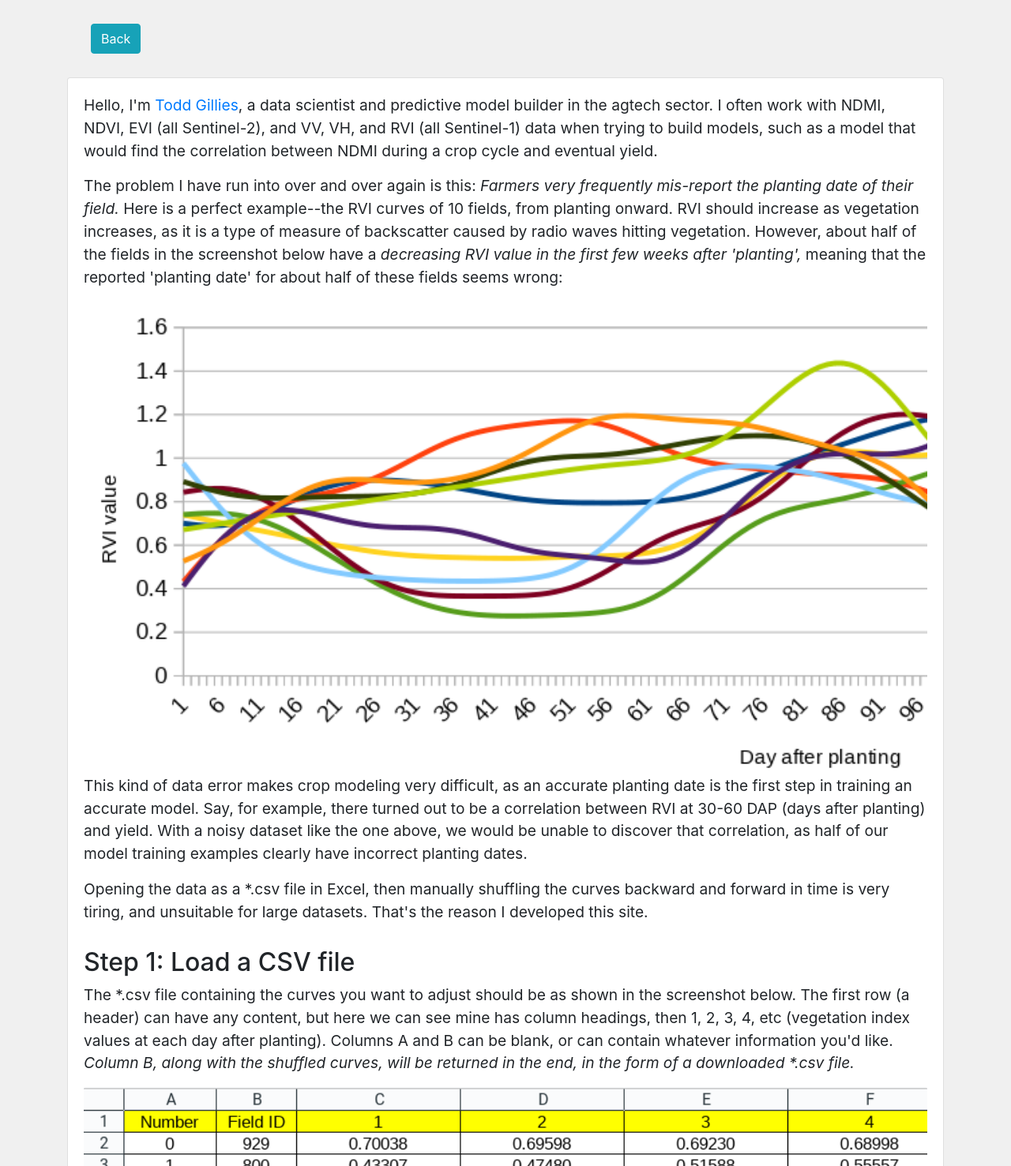
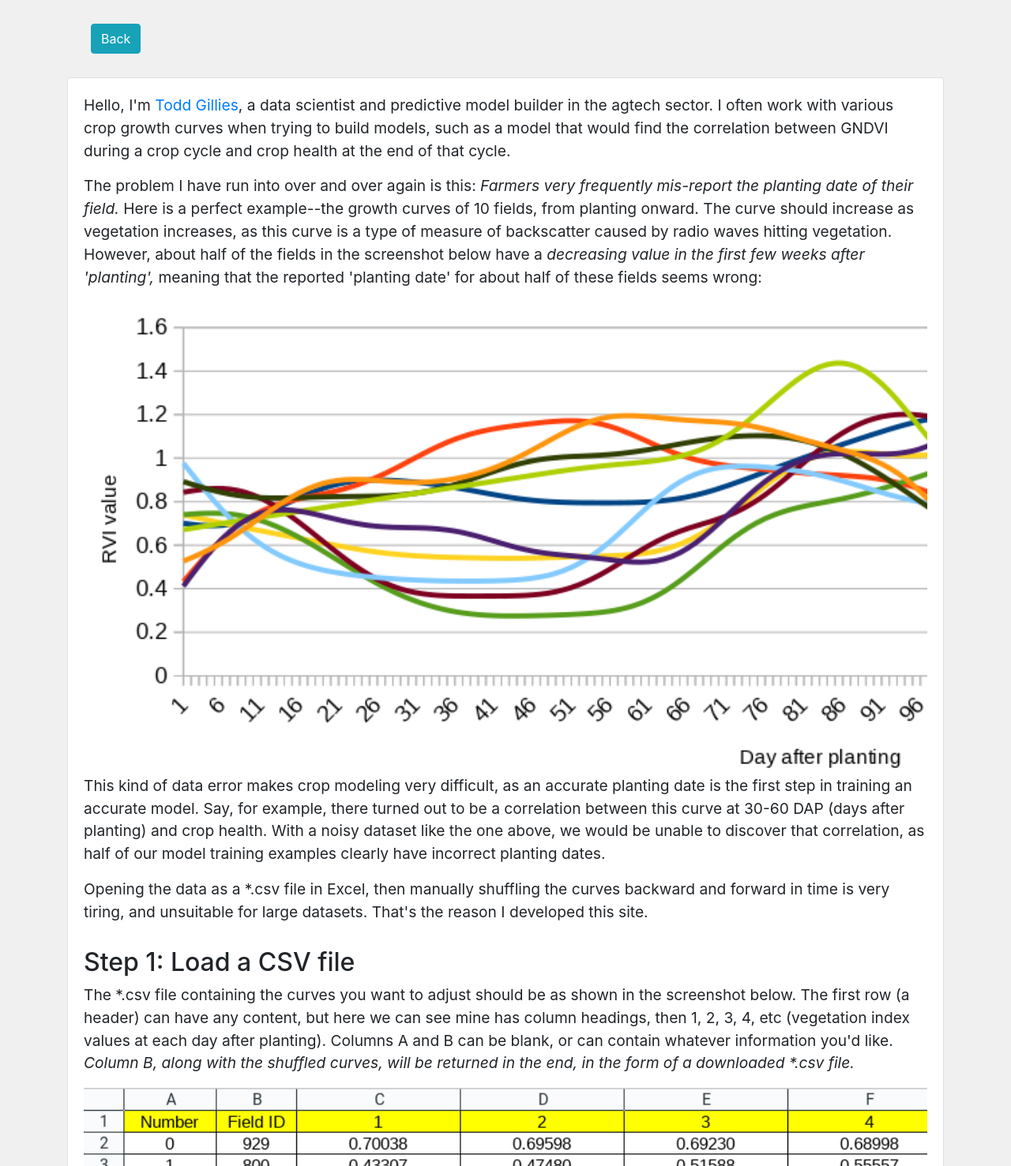
Before and after one commit to todbott/curve-inspector, a plain HTML site: page what_for.html in a window 1280 px wide. Shown: the top 1477 px of the page at 79% size. Drawn offline with nearby package versions, Linux system fonts and the light colour scheme.

Commit message:
Changed the what for a little

```diff
--- a/what_for.html
+++ b/what_for.html
@@ -51,13 +51,13 @@
         <div class="col-sm-12">
         <div class="card">
             <div class="card-body">
-            <p>Hello, I'm <a href='https://www.linkedin.com/in/todd-gillies-0ab0a8105/'>Todd Gillies</a>, a data scientist and predictive model builder in the agtech sector.  I often work with NDMI, NDVI, EVI (all Sentinel-2), and VV, VH, and RVI (all Sentinel-1) data when trying to build models, such as a model that would find the correlation between NDMI during a crop cycle and eventual yield.</p>
+            <p>Hello, I'm <a href='https://www.linkedin.com/in/todd-gillies-0ab0a8105/'>Todd Gillies</a>, a data scientist and predictive model builder in the agtech sector.  I often work with various crop growth curves when trying to build models, such as a model that would find the correlation between GNDVI during a crop cycle and crop health at the end of that cycle.</p>
 
-            <p>The problem I have run into over and over again is this: <em>Farmers very frequently mis-report the planting date of their field.</em> Here is a perfect example--the RVI curves of 10 fields, from planting onward.  RVI should increase as vegetation increases, as it is a type of measure of backscatter caused by radio waves hitting vegetation.  However, about half of the fields in the screenshot below have a <em>decreasing RVI value in the first few weeks after 'planting',</em> meaning that the reported 'planting date' for about half of these fields seems wrong:</p>
+            <p>The problem I have run into over and over again is this: <em>Farmers very frequently mis-report the planting date of their field.</em> Here is a perfect example--the growth curves of 10 fields, from planting onward.  The curve should increase as vegetation increases, as this curve is a type of measure of backscatter caused by radio waves hitting vegetation.  However, about half of the fields in the screenshot below have a <em>decreasing value in the first few weeks after 'planting',</em> meaning that the reported 'planting date' for about half of these fields seems wrong:</p>
 
 
             <img class="card-img mx-auto" src="./rvi_unadjusted.png">
-            <p>This kind of data error makes crop modeling very difficult, as an accurate planting date is the first step in training an accurate model. Say, for example, there turned out to be a correlation between RVI at 30-60 DAP (days after planting) and yield.  With a noisy dataset like the one above, we would be unable to discover that correlation, as half of our model training examples clearly have incorrect planting dates.</p>
+            <p>This kind of data error makes crop modeling very difficult, as an accurate planting date is the first step in training an accurate model. Say, for example, there turned out to be a correlation between this curve at 30-60 DAP (days after planting) and crop health.  With a noisy dataset like the one above, we would be unable to discover that correlation, as half of our model training examples clearly have incorrect planting dates.</p>
 
             <p>Opening the data as a *.csv file in Excel, then manually shuffling the curves backward and forward in time is very tiring, and unsuitable for large datasets.  That's the reason I developed this site.</p>
 
```
